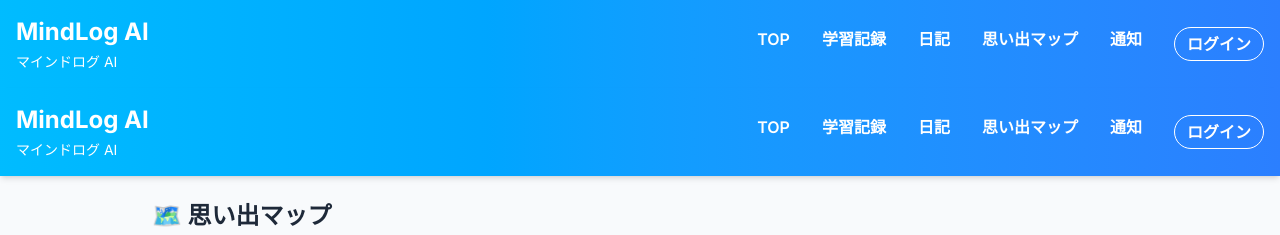
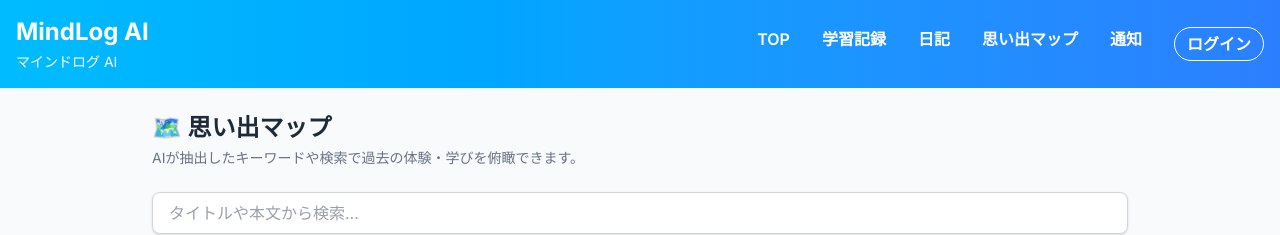
Before and after one commit to HORI-PNG/mindlog, a Next.js app in the folder frontend/: page /memory-map in a window 1280 px wide. Shown: the top 235 px of the page. Built offline with nearby package versions, Linux system fonts and the light colour scheme; no server answers.

Commit message:
モダンに変更

```diff
--- a/frontend/app/calendar/page.tsx
+++ b/frontend/app/calendar/page.tsx
@@ -2,7 +2,6 @@
 "use client";
 
 import { useState, useEffect } from "react";
-import Header from "@/components/Header";
 import Card from "@/components/Card";
 
 interface Diary {
@@ -73,8 +72,6 @@ export default function CalendarPage() {
 
   return (
     <main className="min-h-screen bg-slate-50">
-      <Header />
-
       <div className="max-w-4xl mx-auto p-6 space-y-6">
         <div className="flex justify-between items-center">
           <div>
--- a/frontend/app/memory-map/page.tsx
+++ b/frontend/app/memory-map/page.tsx
@@ -2,7 +2,6 @@
 "use client";
 
 import { useState, useEffect } from "react";
-import Header from "@/components/Header";
 import Card from "@/components/Card";
 
 interface Diary {
@@ -70,8 +69,6 @@ export default function MemoryMapPage() {
 
   return (
     <main className="min-h-screen bg-slate-50">
-      <Header />
-
       <div className="max-w-5xl mx-auto p-6 space-y-6">
         <div>
           <h1 className="text-2xl font-bold text-gray-800">🗺️ 思い出マップ</h1>
```
